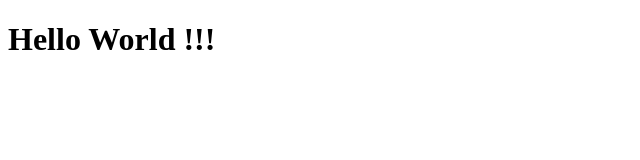
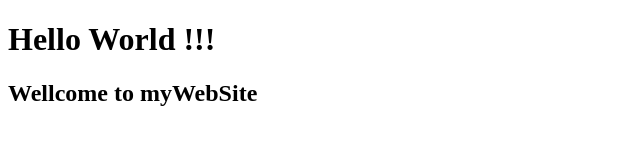
Before and after one commit to gamemering/testGit, a plain HTML site: page index.html in a window 1280 px wide. Shown: the whole page, without its empty margins (0-640 px from the left). Drawn offline with Linux system fonts and the light colour scheme.

Commit message:
Add wellcome message

```diff
--- a/index.html
+++ b/index.html
@@ -5,4 +5,5 @@
 </head>
 <body>
     <h1>Hello World !!!</h1>
+    <h2>Wellcome to myWebSite</h2>
 </body>
```
